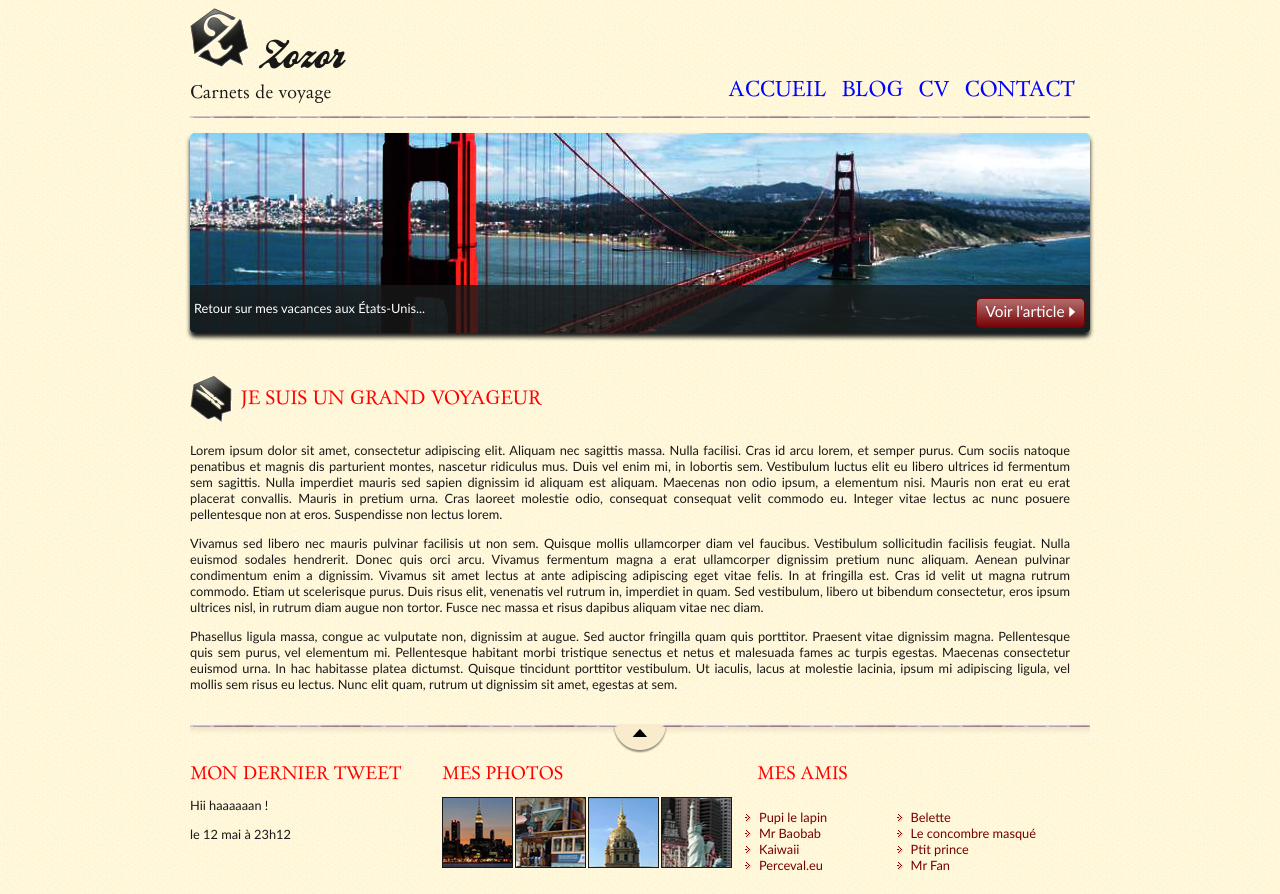
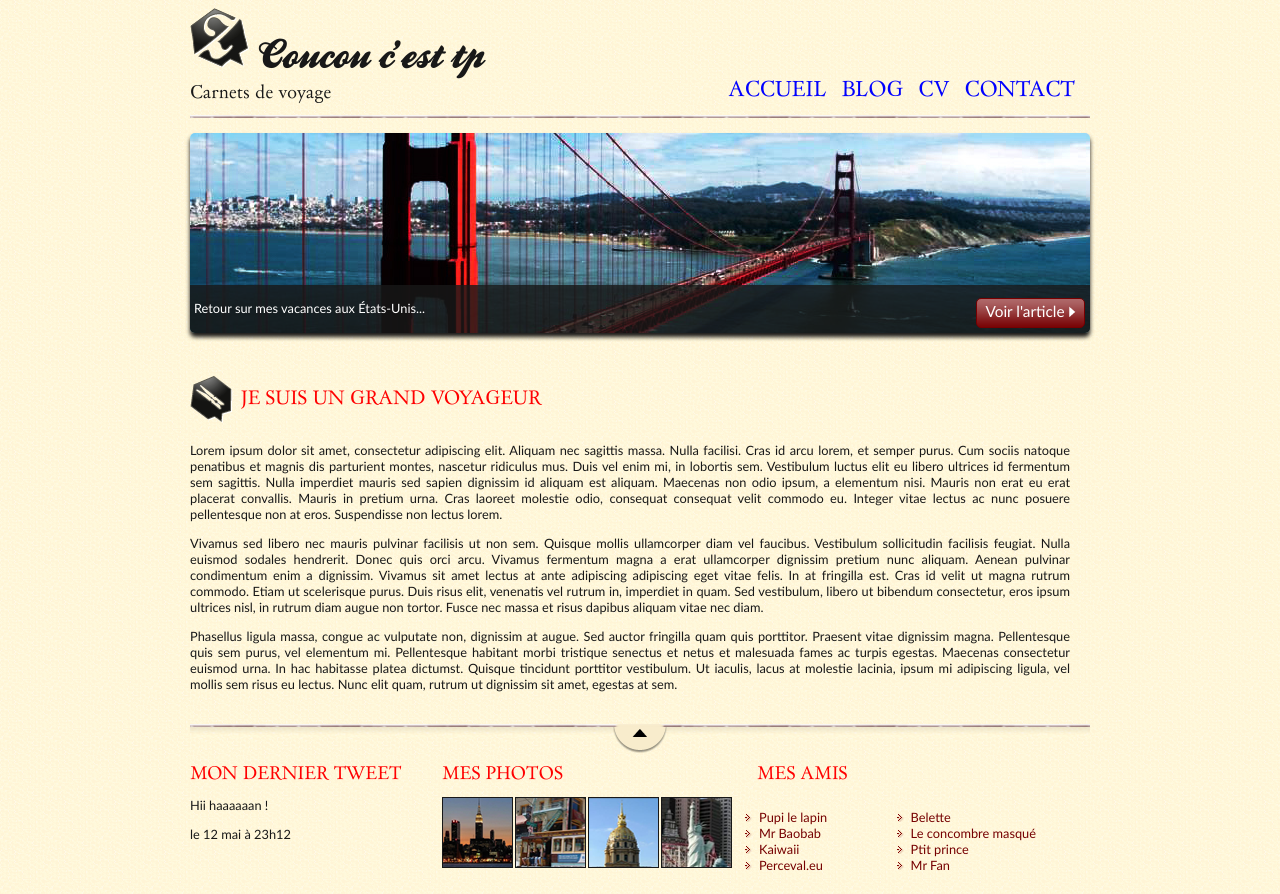
Before and after one commit to Vince4130/igpde, a plain HTML site: page index.html in a window 1280 px wide. Drawn offline with Linux system fonts and the light colour scheme.

Commit message:
Add tp title

```diff
--- a/index.html
+++ b/index.html
@@ -12,7 +12,7 @@
                 <div id="titre_principal">
                     <div id="logo">
                         <img src="images/zozor_logo.png" alt="Logo de Zozor" />
-                        <h1>Zozor</h1>
+                        <h1>Coucou c'est tp</h1>
                     </div>
                     <h2>Carnets de voyage</h2>
                 </div>
```
